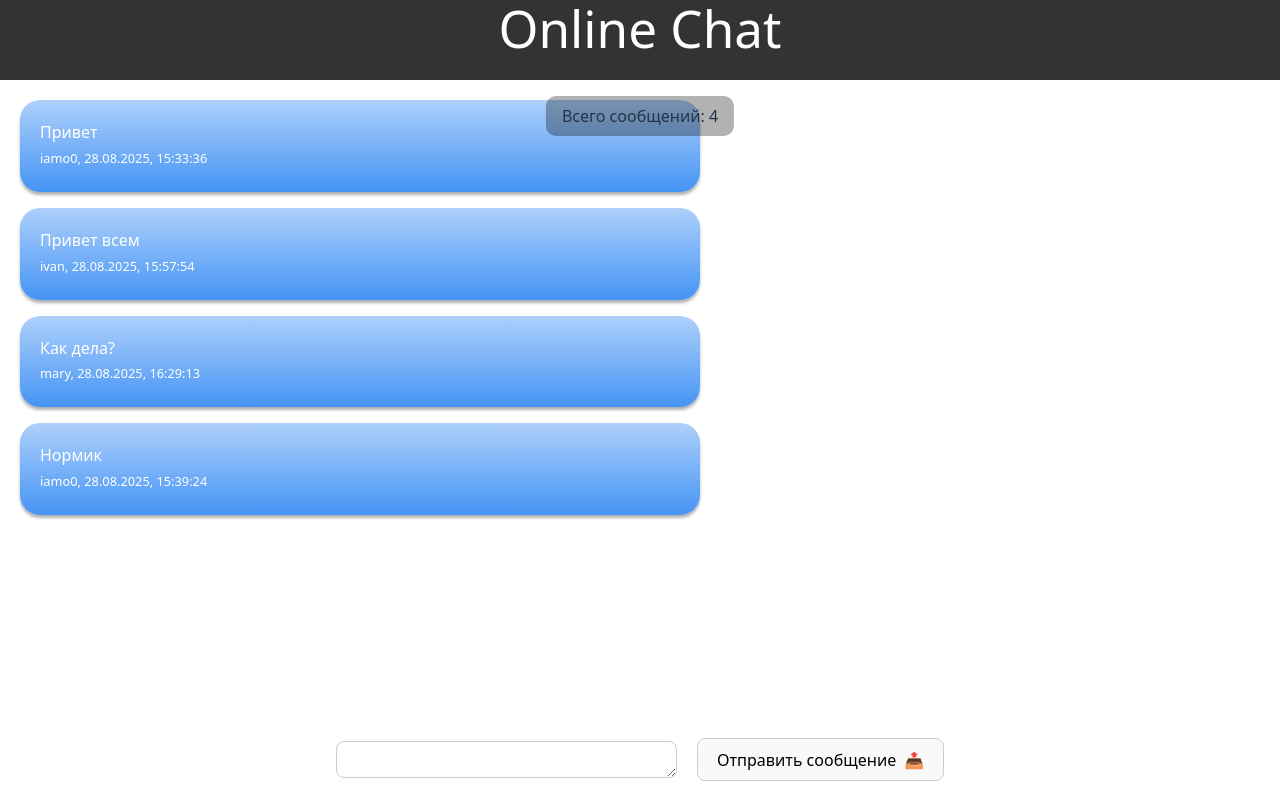
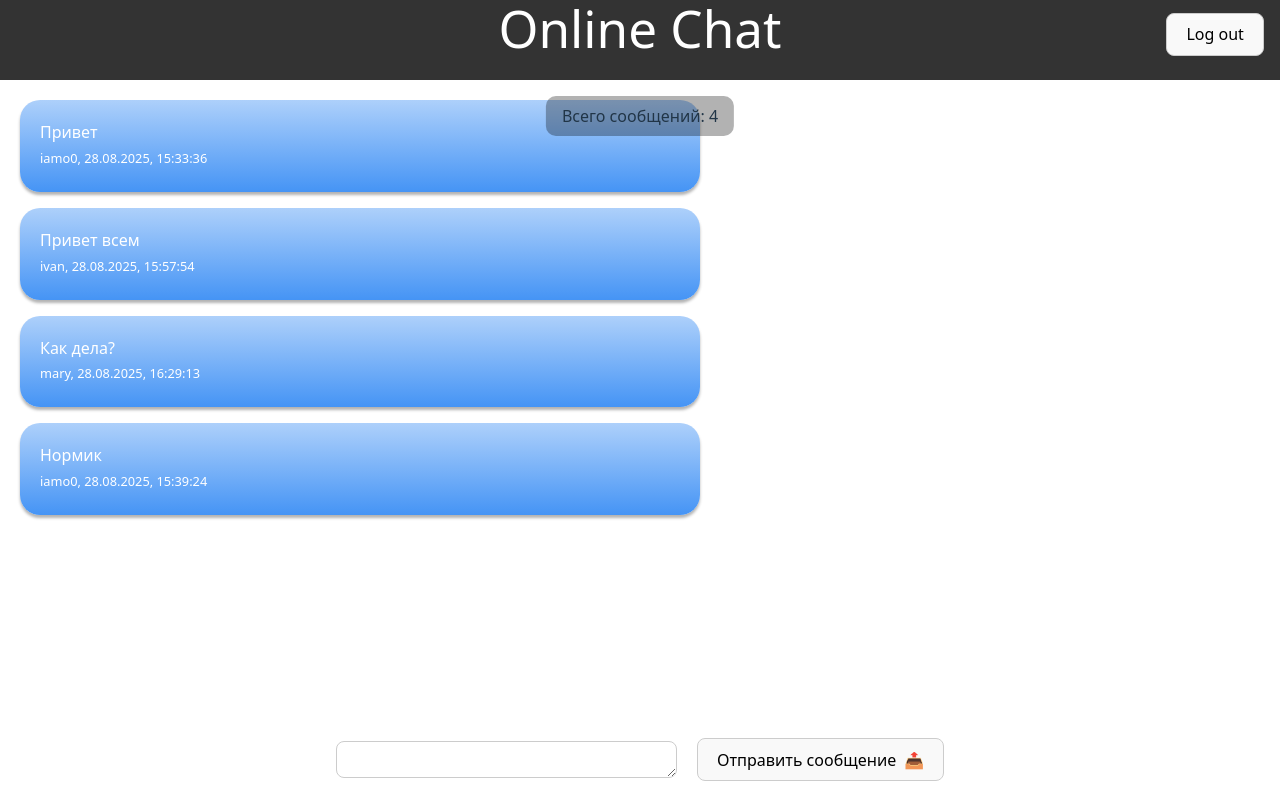
Before and after one commit to iamo0/jt-chat-react, a React (Vite) app: page / in a window 1280 px wide. Built offline with nearby package versions, Linux system fonts and the light colour scheme.

Commit message:
Add log out button to header

```diff
--- a/src/App.css
+++ b/src/App.css
@@ -3,6 +3,12 @@
   box-sizing: border-box;
   color: #fff;
   height: 10vh;
+}
+
+.page-header-logout {
+  position: absolute;
+  right: 1rem;
+  top: 0.8rem;
 }
 
 .page-title {
--- a/src/App.tsx
+++ b/src/App.tsx
@@ -1,9 +1,9 @@
+import "./App.css";
 import { useReducer } from "react";
 import MessageForm from "./components/message-form/message-form";
 import Messages from "./components/messages/messages";
 import MessagesContext, { initialMessages, messagesReducer } from "./data/messages-context";
-
-import "./App.css";
+import Button from "./components/button/button";
 
 function App() {
   const [messages, dispatch] = useReducer(messagesReducer, initialMessages);
@@ -11,6 +11,7 @@ function App() {
   return <>
     <header className="page-header">
       <h1 className="page-title">Online Chat</h1>
+      <Button className="page-header-logout">Log out</Button>
     </header>
     <main className="page-main">
       <MessagesContext.Provider value={[messages, dispatch]}>
```
